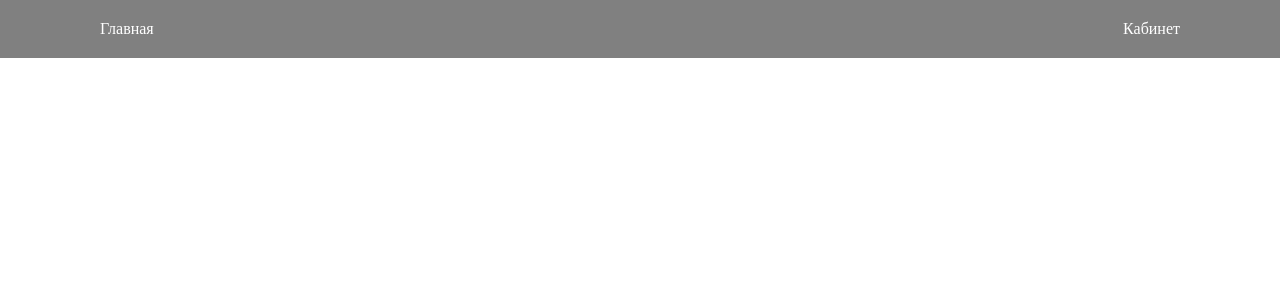
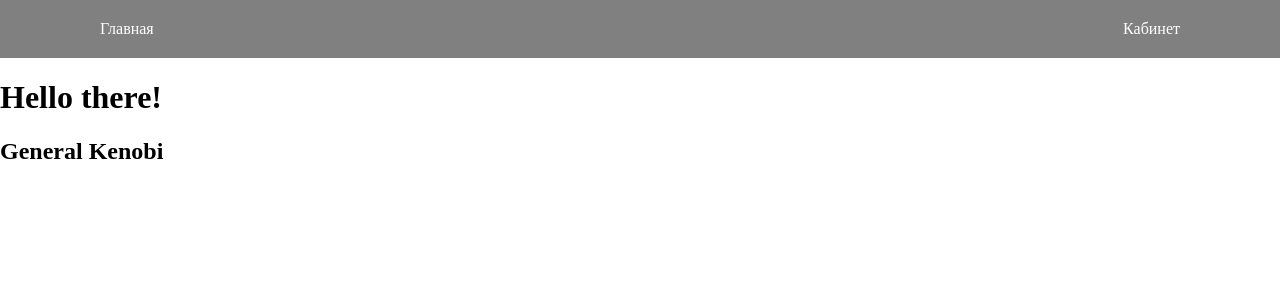
Before and after one commit to easterling94/contacts_list_app, a React (Create React App) app: page / in a window 1280 px wide. Shown: the top 300 px of the page. Built offline with nearby package versions, Linux system fonts and the light colour scheme; no server answers.

Commit message:
changed errors in routing as well now using useParams while navigating through contact lists

```diff
--- a/src/index.tsx
+++ b/src/index.tsx
@@ -5,6 +5,7 @@ import { createBrowserRouter, RouterProvider } from 'react-router-dom';
 import { ErrorPage } from './pages/error-page/error-page';
 import { HomePage } from './pages/home/home';
 import { LoginPage } from './pages/login';
+import { WelcomePage } from './pages/welcome-page';
 import { ContactInfo } from './pages/home/home';
 import { store } from './services/store';
 import { Provider } from 'react-redux';
@@ -20,11 +21,15 @@ const router = createBrowserRouter([
     errorElement: <ErrorPage />,
     children: [
       {
-        path: '/home',
+        index: true,
+        element: <WelcomePage />,
+      },
+      {
+        path: 'home/',
         element: <HomePage />,
         children: [
           {
-            path: 'home/:contactId',
+            path: ':contactId',
             element: <ContactInfo />,
           },
         ],
--- a/src/pages/home/home.tsx
+++ b/src/pages/home/home.tsx
@@ -2,7 +2,7 @@ import styles from './home.module.scss';
 import React from 'react';
 import { useAppDispatch, useAppSelector } from '../../hooks/redux';
 import { ContactListSlice } from '../../services/reducers/contact-list';
-import { Outlet, NavLink, useLocation } from 'react-router-dom';
+import { Outlet, NavLink, useParams } from 'react-router-dom';
 import { IUserContacts } from '../../types/data';
 
 const ContactsList = () => {
@@ -16,7 +16,7 @@ const ContactsList = () => {
           contacts.map((el) => (
             <li key={el.phone}>
               <NavLink
-                to={`home/${el.id}`}
+                to={`/home/${el.id}`}
                 className={({ isActive }) =>
                   isActive ? `${styles.active}` : undefined
                 }
@@ -68,10 +68,9 @@ const DragBar = () => {
 
 export const ContactInfo = () => {
   const contacts = useAppSelector((state) => state.user.user?.contacts);
-  const { pathname } = useLocation();
-  const path = pathname.slice(11);
+  const userId = useParams();
   let contact: IUserContacts | undefined = contacts?.filter(
-    (el) => el.id === path
+    (el) => el.id === userId.contactId
   )[0];
 
   return (
--- /dev/null
+++ b/src/pages/welcome-page.tsx
@@ -0,0 +1,8 @@
+export const WelcomePage = () => {
+  return (
+    <>
+      <h1>Hello there!</h1>
+      <h2>General Kenobi</h2>
+    </>
+  );
+};
```
